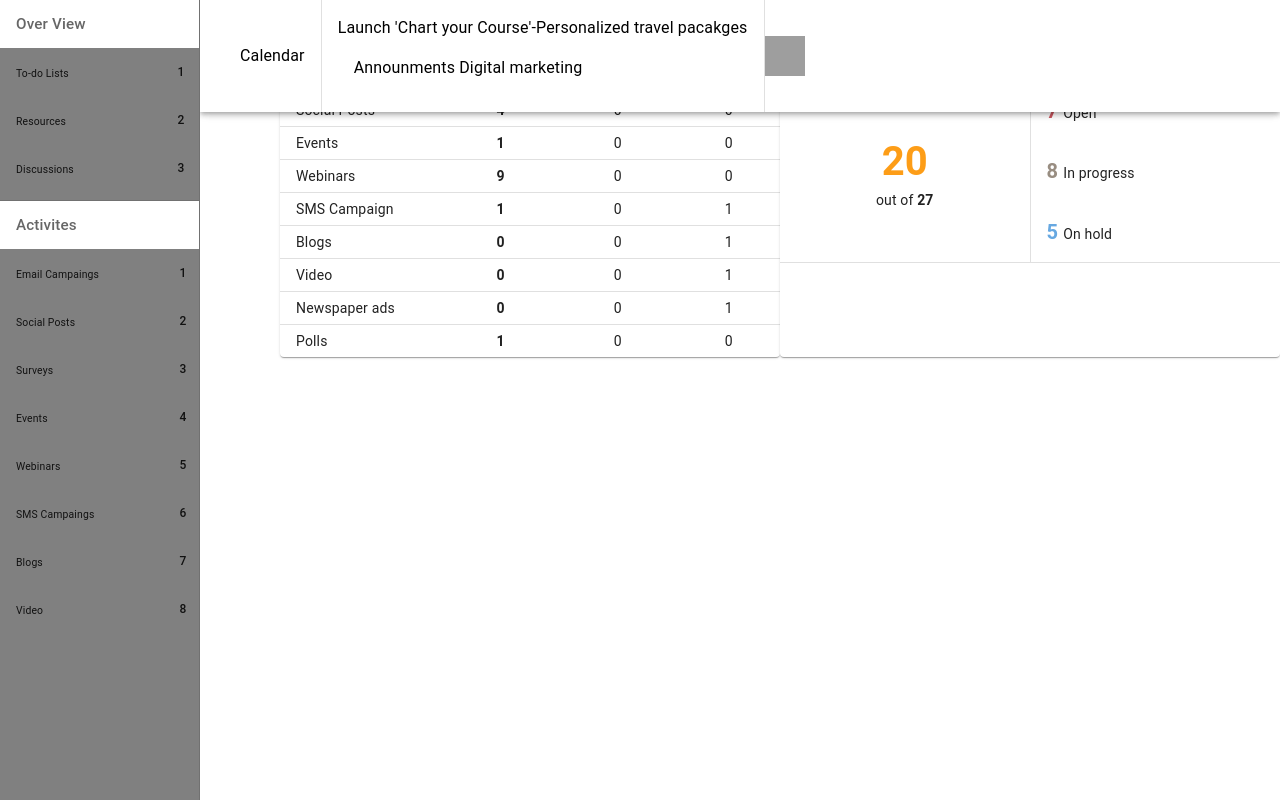
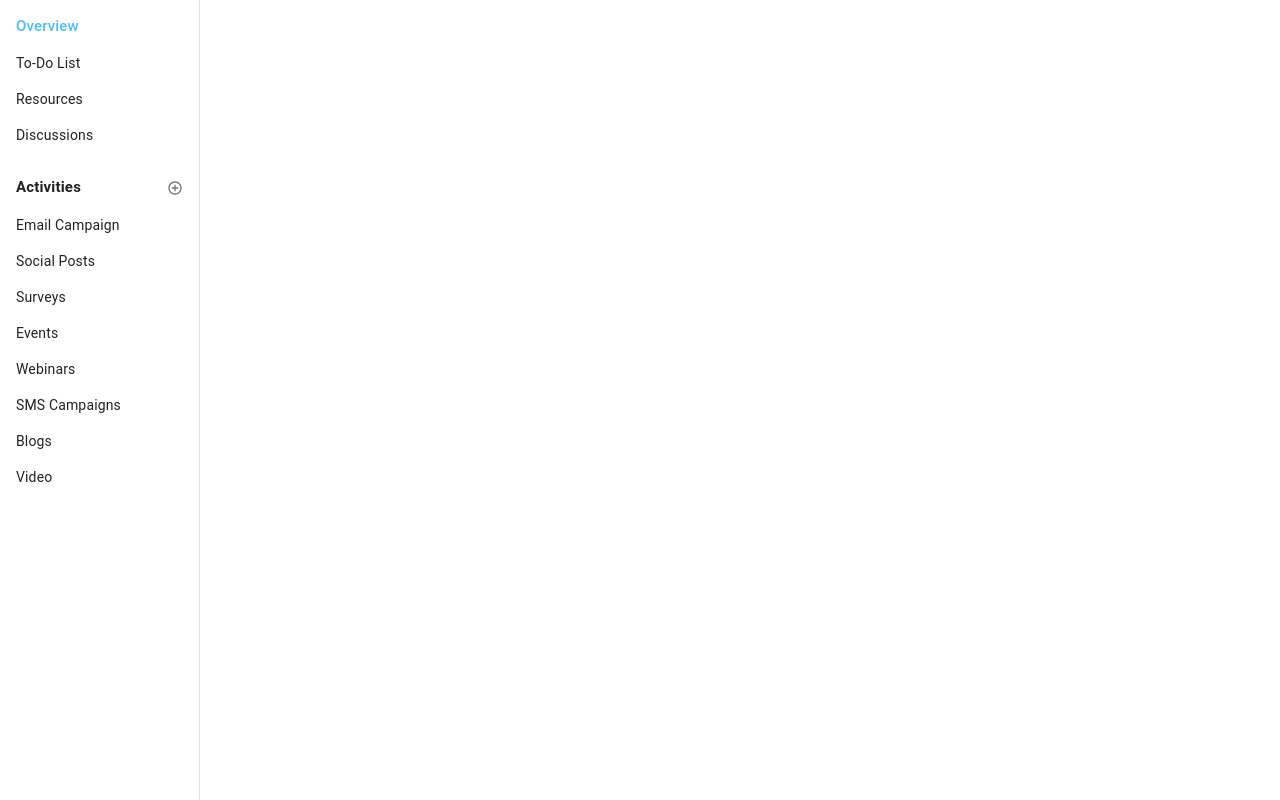
Before and after one commit to jayaramaurigo/aurigo-campaign-manager-app, a React (Create React App) app in the folder campaign-manager-frontend/: page / in a window 1280 px wide. Built offline with nearby package versions, Linux system fonts and the light colour scheme; grey boxes are pictures that could not be loaded.

Commit message:
Improves NavBar Design

```diff
--- a/campaign-manager-frontend/package.json
+++ b/campaign-manager-frontend/package.json
@@ -5,6 +5,7 @@
   "dependencies": {
     "@emotion/react": "^11.10.6",
     "@emotion/styled": "^11.10.6",
+    "@mui/icons-material": "^5.11.11",
     "@mui/material": "^5.11.13",
     "@mui/styled-engine-sc": "^5.11.11",
     "@mui/x-data-grid": "^6.0.1",
--- a/campaign-manager-frontend/src/components/NavBar.tsx
+++ b/campaign-manager-frontend/src/components/NavBar.tsx
@@ -1,101 +1,70 @@
-
 import * as React from 'react';
 import Box from '@mui/material/Box';
 import Drawer from '@mui/material/Drawer';
 import CssBaseline from '@mui/material/CssBaseline';
 import AppBar from '@mui/material/AppBar';
+import Toolbar from '@mui/material/Toolbar';
 import List from '@mui/material/List';
+import Typography from '@mui/material/Typography';
 import Divider from '@mui/material/Divider';
 import ListItem from '@mui/material/ListItem';
 import ListItemButton from '@mui/material/ListItemButton';
+import ListItemIcon from '@mui/material/ListItemIcon';
 import ListItemText from '@mui/material/ListItemText';
-import Badge from '@mui/material/Badge';
-import ListSubheader from '@mui/material/ListSubheader';
-
+import AddCircleOutlineIcon from '@mui/icons-material/AddCircleOutline';
+import { Chip } from '@mui/material';
+// import InboxIcon from '@mui/icons-material/MoveToInbox';
+// import MailIcon from '@mui/icons-material/Mail';
 
 const drawerWidth = 200;
 
-export default function NavBar() {
+export default function PermanentDrawerLeft() {
   return (
-    <>
+    <Box sx={{ display: 'flex' }}>
       <CssBaseline />
-
       <Drawer
         sx={{
           width: drawerWidth,
           flexShrink: 0,
           '& .MuiDrawer-paper': {
             width: drawerWidth,
-            boxSizing: 'border-box-small',
-            overflowY: 'hidden',
-            overflowX: 'hidden',
-            background: 'grey',
-
+            boxSizing: 'border-box',
           },
-
         }}
-
         variant="permanent"
         anchor="left"
       >
-
-
-        <List
-        subheader={
-            <ListSubheader component="div" id="nested-list-subheader">
-            <span style={{ fontSize: "0.95rem", }}>Over View</span>
-            </ListSubheader>}>
-          {['To-do Lists', 'Resources', 'Discussions'].map((text, index) => (
-            <ListItem >
-              <ListItemButton style={{ padding: 0, paddingRight: '2px'}} >
-                <ListItemText  ><span style={{ fontSize: "0.65rem" }}>{text}</span></ListItemText>
-                <Badge
-             badgeContent={index+1}
-             style={{ backgroundColor: '#fff' }}
-            anchorOrigin={{
-                vertical: 'top',
-                horizontal: 'right',
-            }}
-
-            />
-              </ListItemButton>
-
+        <List dense>
+            <ListItem>
+                <ListItemText primaryTypographyProps={{color:'#4EBCF6', fontSize:'15px', fontWeight:500}} primary="Overview" />
             </ListItem>
-          ))}
+            {['To-Do List', 'Resources', 'Discussions'].map((text, index) => (
+                <ListItem key={text} disablePadding>
+                <ListItemButton>
+                    <ListItemText primaryTypographyProps={{fontSize: '14px'}} primary={text}/>
+                </ListItemButton>
+                </ListItem>
+            ))}
         </List>
-        <Divider />
-        <List
-          subheader={
-            <ListSubheader component="div" id="nested-list-subheader">
-           <span style={{ fontSize: "0.95rem" }}>Activites</span>
-            </ListSubheader>}>
-          {[ 'Email Campaings', 'Social Posts', 'Surveys', 'Events', 'Webinars', 'SMS Campaings', 'Blogs', 'Video'].map((text, index) => (
-            <ListItem >
-              <ListItemButton style={{ padding: 0, paddingRight: '2px', width: '150px'}}>
-              <ListItemText  ><span style={{ fontSize: "0.65rem" }}>{text}</span></ListItemText>
-
-              </ListItemButton>
-              <Badge
-             badgeContent={index+1}
-            anchorOrigin={{
-                vertical: 'top',
-                horizontal: 'right',
-
-            }}
-            />
+        <List dense>
+            <ListItem disablePadding>
+                <ListItemButton>
+                    <ListItemText primaryTypographyProps={{fontSize: '15px', fontWeight:600}} primary="Activities" />
+                    <ListItemIcon sx={{justifyContent:'flex-end'}}>
+                        <AddCircleOutlineIcon fontSize='inherit'/>
+                    </ListItemIcon>
+                </ListItemButton>
             </ListItem>
-          ))}
+            {['Email Campaign', 'Social Posts', 'Surveys', 'Events', 'Webinars', 'SMS Campaigns', 'Blogs', 'Video'].map((text, index)=>
+            (
+                <ListItem key={text} disablePadding>
+                <ListItemButton>
+                    <ListItemText primaryTypographyProps={{fontSize: '14px'}} primary={text} />
+                </ListItemButton>
+                </ListItem>
+            ))}
         </List>
       </Drawer>
-      <Box
-        component="main"
-        sx={{ flexGrow: 1, bgcolor: 'background.default', p: 3 }}
-      >
-
-
-
-
-      </Box>
-    </>
+    </Box>
   );
 }
--- a/campaign-manager-frontend/src/components/homepage.tsx
+++ b/campaign-manager-frontend/src/components/homepage.tsx
@@ -5,16 +5,19 @@ import Activities from "./ActivitiesList";
 import PendingTasks from "./PendingTasks";
 import { Box } from "@mui/system";
 import CampaignBanner from "./CampaignBanner";
+
 export default function Homepage(){
     return <>HomePage
-    <Box sx={{ display: 'flex',
-    backgroundColor: 'white'
-     }}>
-    <NavBar/>
-    <CampaignBanner/>
-    <Activities/>
-    <br/>
-    <PendingTasks/>
+    <Box>
+        <NavBar/>
     </Box>
+    {/* <Box>
+        <CampaignBanner/>
+    </Box>
+    <Box>
+        <Activities/>
+        <br/>
+        <PendingTasks/>
+    </Box> */}
     </>;
 };
```
Also changed, not shown: 1 other file (tests, documents, lock files or other folders).
